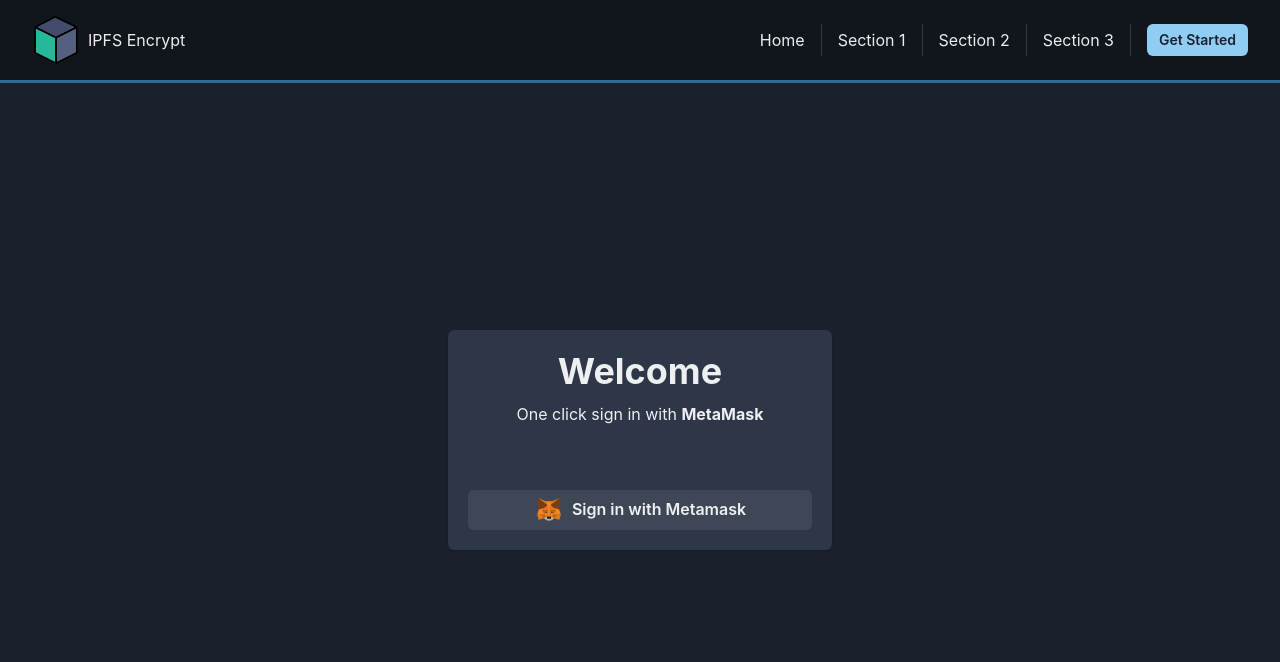
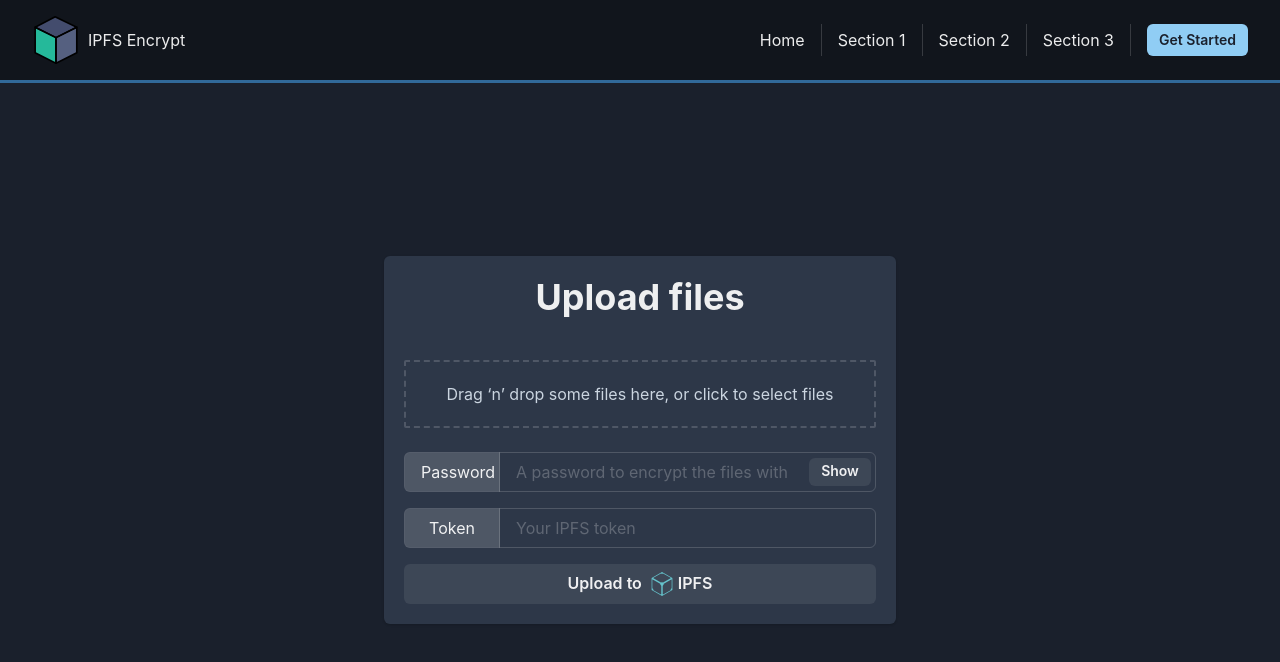
Before and after one commit to c-shubh/ipfs-encrypt-web, a Next.js app: page / in a window 1280 px wide. Shown: the top 662 px of the page. Built offline with nearby package versions, Linux system fonts and the light colour scheme.

Commit message:
Add file upload component

```diff
--- /dev/null
+++ b/components/FileViewDrawer.jsx
@@ -0,0 +1,98 @@
+import {
+  Button,
+  Drawer,
+  DrawerBody,
+  DrawerContent,
+  DrawerHeader,
+  DrawerOverlay,
+  Flex,
+  Text,
+  useDisclosure,
+} from "@chakra-ui/react";
+
+import { CloseButton } from "@chakra-ui/react";
+
+import { Table, TableContainer, Tbody, Td, Tfoot, Th, Thead, Tr } from "@chakra-ui/react";
+
+/**
+ * Format bytes as human-readable text.
+ *
+ * @param bytes Number of bytes.
+ * @param si True to use metric (SI) units, aka powers of 1000. False to use
+ *           binary (IEC), aka powers of 1024.
+ * @param dp Number of decimal places to display.
+ *
+ * @return Formatted string.
+ */
+function humanFileSize(bytes, si = false, dp = 1) {
+  /* https://stackoverflow.com/questions/10420352/converting-file-size-in-bytes-to-human-readable-string/14919494#14919494 */
+  const thresh = si ? 1000 : 1024;
+  if (Math.abs(bytes) < thresh) {
+    return bytes + " B";
+  }
+  const units = si
+    ? ["kB", "MB", "GB", "TB", "PB", "EB", "ZB", "YB"]
+    : ["KiB", "MiB", "GiB", "TiB", "PiB", "EiB", "ZiB", "YiB"];
+  let u = -1;
+  const r = 10 ** dp;
+  do {
+    bytes /= thresh;
+    ++u;
+  } while (Math.round(Math.abs(bytes) * r) / r >= thresh && u < units.length - 1);
+  return bytes.toFixed(dp) + " " + units[u];
+}
+
+export default function FileViewDrawer({ files }) {
+  const { isOpen, onOpen, onClose } = useDisclosure();
+
+  return (
+    <Flex justifyContent={"end"}>
+      <Button
+        hidden={files.length <= 0}
+        colorScheme="blue"
+        onClick={onOpen}
+        variant={"ghost"}
+        size={"sm"}
+        width={"min-content"}
+        alignContent={"end"}
+      >
+        View {files.length} selected files
+      </Button>
+      <Drawer placement={"bottom"} onClose={onClose} isOpen={isOpen}>
+        <DrawerOverlay />
+        <DrawerContent>
+          <DrawerHeader borderBottomWidth="1px" display={"flex"} justifyContent={"space-between"}>
+            <Text>Selected Files ({files.length})</Text>
+            <CloseButton onClick={onClose} />
+          </DrawerHeader>
+          <DrawerBody>
+            <TableContainer>
+              <Table variant="simple">
+                <Thead>
+                  <Tr>
+                    <Th>Name</Th>
+                    <Th isNumeric>Size</Th>
+                  </Tr>
+                </Thead>
+                <Tbody>
+                  {files.map((file) => (
+                    <Tr key={file.path}>
+                      <Td>{file.path}</Td>
+                      <Td isNumeric>{humanFileSize(file.size)}</Td>
+                    </Tr>
+                  ))}
+                </Tbody>
+                <Tfoot>
+                  <Tr>
+                    <Th>Name</Th>
+                    <Th isNumeric>Size</Th>
+                  </Tr>
+                </Tfoot>
+              </Table>
+            </TableContainer>
+          </DrawerBody>
+        </DrawerContent>
+      </Drawer>
+    </Flex>
+  );
+}
--- /dev/null
+++ b/components/StyledDropzone.jsx
@@ -0,0 +1,54 @@
+import { useMemo } from "react";
+import { useDropzone } from "react-dropzone";
+
+import { Flex, Input, Stack, Text } from "@chakra-ui/react";
+
+import FileViewDrawer from "@/components/FileViewDrawer";
+
+const baseStyle = {
+  flexDir: "column",
+  alignItems: "center",
+  padding: "20px",
+  borderWidth: 2,
+  borderRadius: 2,
+  borderColor: "whitealpha.900",
+  borderStyle: "dashed",
+  bgColor: "gray.700",
+  color: "gray.300",
+  outline: "none",
+  transition: "border .24s ease-in-out",
+};
+
+const acceptStyle = {
+  borderColor: "green.300",
+};
+
+const rejectStyle = {
+  borderColor: "red.300",
+};
+
+export default function StyledDropzone() {
+  /* https://react-dropzone.js.org/#section-styling-dropzone */
+  const { getRootProps, getInputProps, acceptedFiles, isDragAccept, isDragReject } = useDropzone();
+
+  const files = acceptedFiles.map((file) => file);
+
+  const style = useMemo(
+    () => ({
+      ...baseStyle,
+      ...(isDragAccept ? acceptStyle : {}),
+      ...(isDragReject ? rejectStyle : {}),
+    }),
+    [isDragAccept, isDragReject]
+  );
+
+  return (
+    <Stack>
+      <Flex {...getRootProps()} {...style} _focus={{ borderColor: "blue.300" }}>
+        <Input {...getInputProps()} />
+        <Text>Drag &lsquo;n&rsquo; drop some files here, or click to select files</Text>
+      </Flex>
+      <FileViewDrawer files={files} />
+    </Stack>
+  );
+}
--- /dev/null
+++ b/components/Upload.jsx
@@ -0,0 +1,66 @@
+import {
+  Button,
+  Card,
+  CardBody,
+  CardHeader,
+  Heading,
+  Image,
+  Input,
+  InputGroup,
+  InputLeftAddon,
+  InputRightElement,
+  Stack,
+} from "@chakra-ui/react";
+
+import { useState } from "react";
+
+import StyledDropzone from "@/components/StyledDropzone";
+
+function PasswordInput() {
+  /* https://chakra-ui.com/docs/components/input#password-input-example */
+  const [show, setShow] = useState(false);
+  const handleClick = () => setShow(!show);
+
+  return (
+    <InputGroup>
+      <InputLeftAddon width="24" textAlign={"center"}>
+        Password
+      </InputLeftAddon>
+      <Input pr="4.5rem" type={show ? "text" : "password"} placeholder="A password to encrypt the files with" />
+      <InputRightElement width="4.5rem">
+        <Button h="1.75rem" size="sm" onClick={handleClick}>
+          {show ? "Hide" : "Show"}
+        </Button>
+      </InputRightElement>
+    </InputGroup>
+  );
+}
+
+export default function Upload() {
+  return (
+    <Card width={"lg"}>
+      <CardHeader>
+        <Heading as={"h2"} textAlign={"center"}>
+          Upload files
+        </Heading>
+      </CardHeader>
+      <CardBody>
+        <Stack spacing={4}>
+          <StyledDropzone />
+          <PasswordInput />
+          <InputGroup>
+            <InputLeftAddon width="24" textAlign={"center"} justifyContent={"center"}>
+              Token
+            </InputLeftAddon>
+            <Input type="text" placeholder="Your IPFS token" />
+          </InputGroup>
+          <Button>
+            Upload to
+            <Image src="ipfs.svg" alt="" width={"6"} ms={"2"} me={"1"} />
+            IPFS
+          </Button>
+        </Stack>
+      </CardBody>
+    </Card>
+  );
+}
--- a/package.json
+++ b/package.json
@@ -15,15 +15,17 @@
     "@emotion/react": "^11.10.6",
     "@emotion/styled": "^11.10.6",
     "@next/font": "13.1.6",
+    "formik": "^2.2.9",
     "framer-motion": "^9.0.4",
     "next": "13.1.6",
     "react": "18.2.0",
-    "react-dom": "18.2.0"
+    "react-dom": "18.2.0",
+    "react-dropzone": "^14.2.3"
   },
   "devDependencies": {
     "autoprefixer": "^10.4.13",
+    "eslint": "8.34.0",
     "eslint-config-next": "13.1.6",
-    "eslint": "8.34.0",
     "postcss": "^8.4.21",
     "tailwindcss": "^3.2.7",
     "typescript": "^4.9.5"
--- a/pages/index.jsx
+++ b/pages/index.jsx
@@ -1,5 +1,6 @@
 import Navbar from "@/components/Navbar";
 import SignIn from "@/components/SignIn";
+import Upload from "@/components/Upload";
 import { Flex } from "@chakra-ui/react";
 
 export default function Home() {
@@ -7,7 +8,8 @@
     <Flex height={"full"} direction={"column"}>
       <Navbar />
       <Flex direction={"column"} grow={"1"} justifyContent={"center"} alignItems={"center"}>
-        <SignIn />
+        {/* <SignIn /> */}
+        <Upload />
       </Flex>
     </Flex>
   );
```
Also changed, not shown: public/ipfs.svg (added), 1 other file (tests, documents, lock files or other folders).
